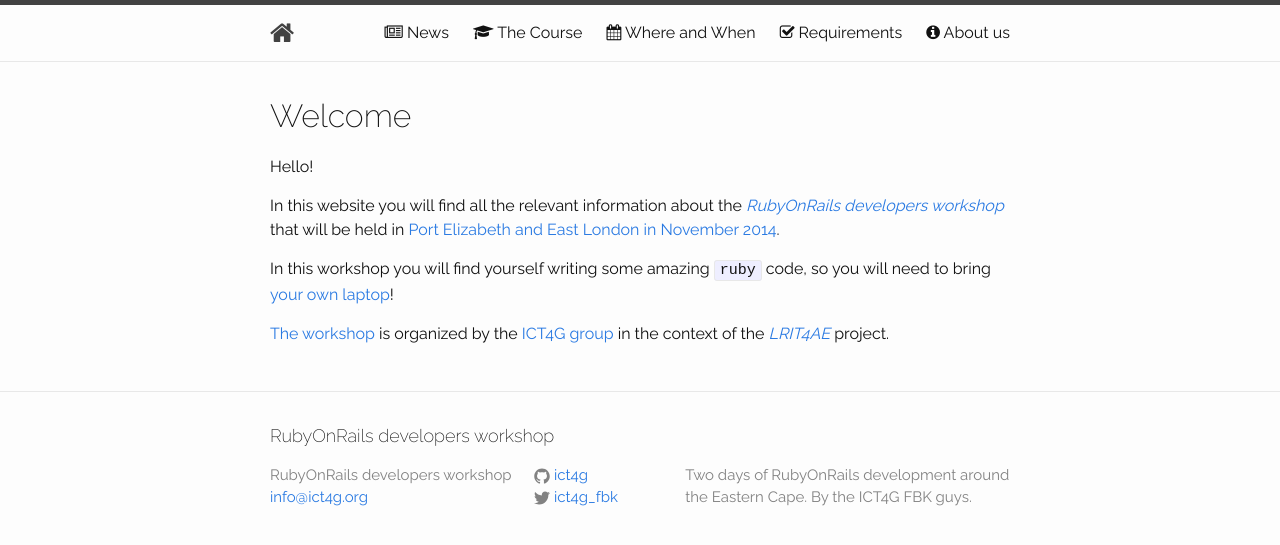
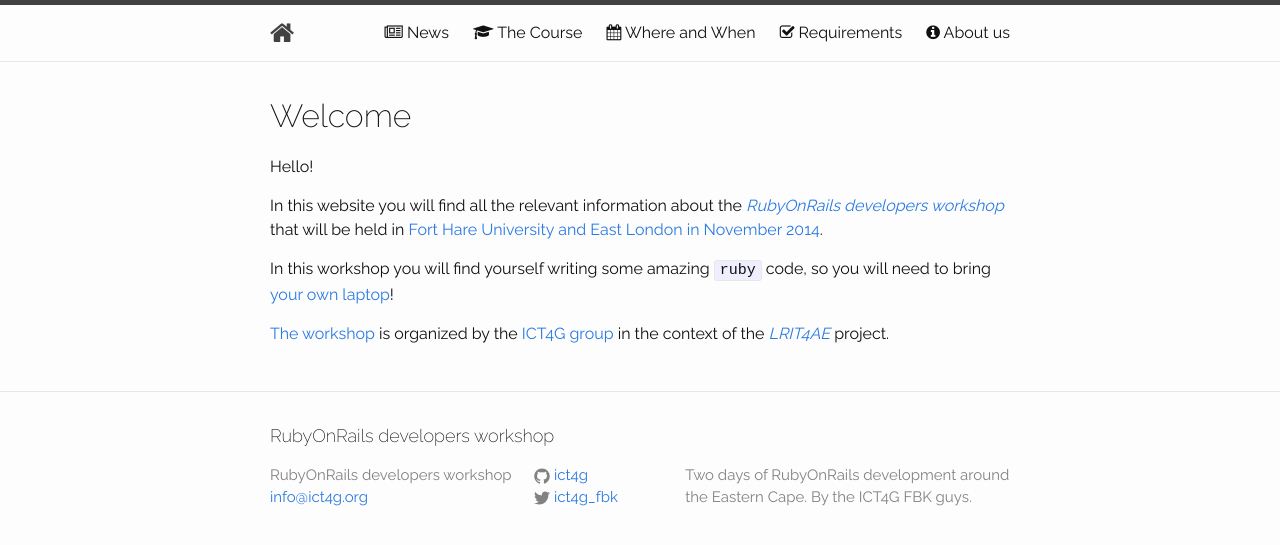
Before and after one commit to kwadzi/ror-dw-2015, a Jekyll site: the page built from index.md, in a window 1280 px wide. Shown: the top 545 px of the page. Built offline with Jekyll 4.4.1, drawn with Linux system fonts in a browser that asks for light colours; nearby versions of some CDN libraries.

Commit message:
updated locations. added news about survey

```diff
--- a/index.md
+++ b/index.md
@@ -6,7 +6,7 @@ layout: default
 
 Hello!
 
-In this website you will find all the relevant information about the [*{{site.title}}*](course) that will be held in [Port Elizabeth and East London in November 2014](where-and-when).
+In this website you will find all the relevant information about the [*{{site.title}}*](course) that will be held in [Fort Hare University and East London in November 2014](where-and-when).
 
 In this workshop you will find yourself writing some amazing `ruby` code, so you will need to bring [your own laptop](prereq)!
 
```
Also changed, not shown: 03_where_and_when.md (+1 -1 lines), _posts/2014-11-05-a-short-survey-for-the-participants.markdown (added, +14 -0 lines), 1 other file.
